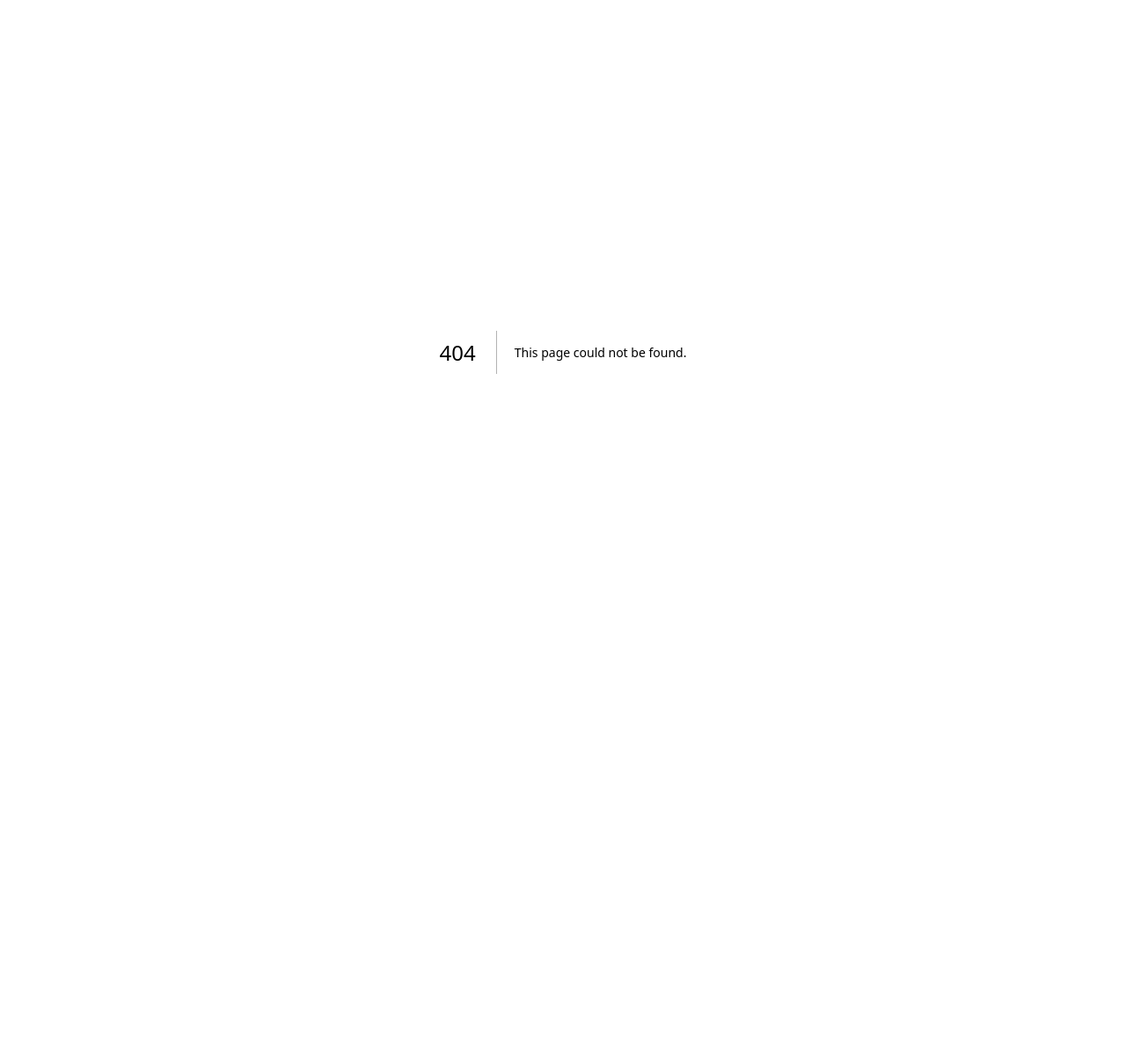
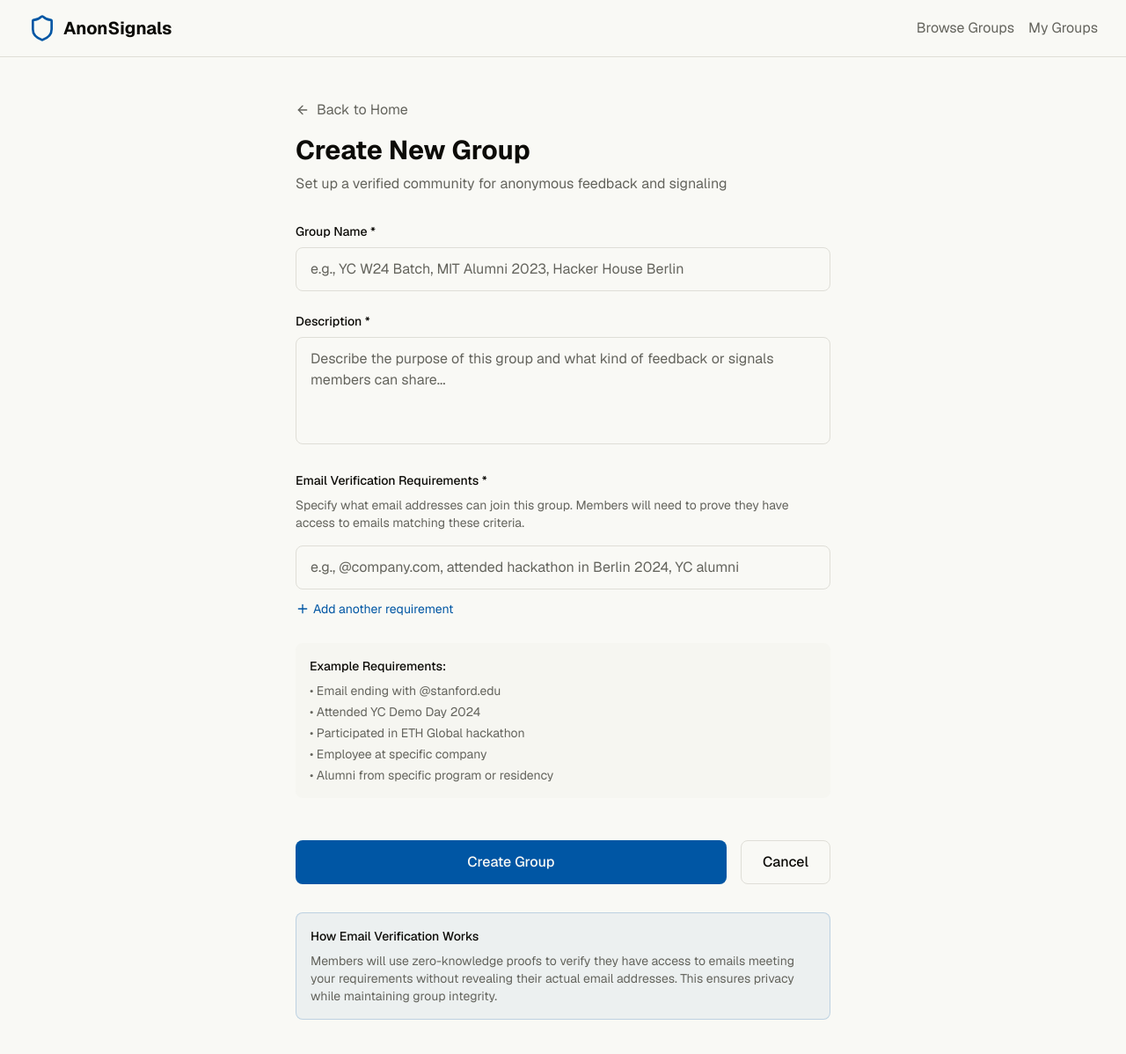
Before and after one commit to Akhil-2310/zksignals, a Next.js app: page /create-group in a window 1280 px wide. Before the commit this address had no page. Shown: the top 1198 px of the page at 88% size. Before the commit the page ends 800 px from the top, so only its background shows below. Built offline with nearby package versions, Linux system fonts and the light colour scheme.

Commit message:
create group page

```diff
--- /dev/null
+++ b/app/create-group/page.tsx
@@ -0,0 +1,198 @@
+"use client"
+
+import type React from "react"
+
+import { useState } from "react"
+import Link from "next/link"
+import { ArrowLeft, Shield, Plus, X } from "lucide-react"
+
+export default function CreateGroupPage() {
+  const [formData, setFormData] = useState({
+    name: "",
+    description: "",
+    restrictions: [""],
+  })
+
+  const addRestriction = () => {
+    setFormData((prev) => ({
+      ...prev,
+      restrictions: [...prev.restrictions, ""],
+    }))
+  }
+
+  const removeRestriction = (index: number) => {
+    setFormData((prev) => ({
+      ...prev,
+      restrictions: prev.restrictions.filter((_, i) => i !== index),
+    }))
+  }
+
+  const updateRestriction = (index: number, value: string) => {
+    setFormData((prev) => ({
+      ...prev,
+      restrictions: prev.restrictions.map((restriction, i) => (i === index ? value : restriction)),
+    }))
+  }
+
+  const handleSubmit = (e: React.FormEvent) => {
+    e.preventDefault()
+    // TODO: Handle form submission
+    console.log("Creating group:", formData)
+    alert("Group created successfully! (This will be connected to database later)")
+  }
+
+  return (
+    <div className="min-h-screen bg-background">
+      {/* Navigation */}
+      <nav className="border-b border-border">
+        <div className="max-w-7xl mx-auto px-4 sm:px-6 lg:px-8">
+          <div className="flex justify-between items-center h-16">
+            <div className="flex items-center">
+              <Link href="/" className="flex items-center space-x-2">
+                <Shield className="h-8 w-8 text-primary" />
+                <span className="text-xl font-bold text-foreground">AnonSignals</span>
+              </Link>
+            </div>
+            <div className="flex items-center space-x-4">
+              <Link href="/groups" className="text-muted-foreground hover:text-foreground transition-colors">
+                Browse Groups
+              </Link>
+              <Link href="/my-groups" className="text-muted-foreground hover:text-foreground transition-colors">
+                My Groups
+              </Link>
+            </div>
+          </div>
+        </div>
+      </nav>
+
+      <div className="max-w-2xl mx-auto py-12 px-4 sm:px-6 lg:px-8">
+        {/* Header */}
+        <div className="mb-8">
+          <Link
+            href="/"
+            className="inline-flex items-center text-muted-foreground hover:text-foreground transition-colors mb-4"
+          >
+            <ArrowLeft className="h-4 w-4 mr-2" />
+            Back to Home
+          </Link>
+          <h1 className="text-3xl font-bold text-foreground mb-2">Create New Group</h1>
+          <p className="text-muted-foreground">Set up a verified community for anonymous feedback and signaling</p>
+        </div>
+
+        {/* Form */}
+        <form onSubmit={handleSubmit} className="space-y-6">
+          {/* Group Name */}
+          <div>
+            <label htmlFor="name" className="block text-sm font-medium text-foreground mb-2">
+              Group Name *
+            </label>
+            <input
+              type="text"
+              id="name"
+              required
+              value={formData.name}
+              onChange={(e) => setFormData((prev) => ({ ...prev, name: e.target.value }))}
+              placeholder="e.g., YC W24 Batch, MIT Alumni 2023, Hacker House Berlin"
+              className="w-full px-4 py-3 bg-background border border-input rounded-lg focus:outline-none focus:ring-2 focus:ring-ring text-foreground placeholder:text-muted-foreground"
+            />
+          </div>
+
+          {/* Description */}
+          <div>
+            <label htmlFor="description" className="block text-sm font-medium text-foreground mb-2">
+              Description *
+            </label>
+            <textarea
+              id="description"
+              required
+              rows={4}
+              value={formData.description}
+              onChange={(e) => setFormData((prev) => ({ ...prev, description: e.target.value }))}
+              placeholder="Describe the purpose of this group and what kind of feedback or signals members can share..."
+              className="w-full px-4 py-3 bg-background border border-input rounded-lg focus:outline-none focus:ring-2 focus:ring-ring text-foreground placeholder:text-muted-foreground resize-none"
+            />
+          </div>
+
+          {/* Email Restrictions */}
+          <div>
+            <label className="block text-sm font-medium text-foreground mb-2">Email Verification Requirements *</label>
+            <p className="text-sm text-muted-foreground mb-4">
+              Specify what email addresses can join this group. Members will need to prove they have access to emails
+              matching these criteria.
+            </p>
+
+            <div className="space-y-3">
+              {formData.restrictions.map((restriction, index) => (
+                <div key={index} className="flex gap-2">
+                  <input
+                    type="text"
+                    required
+                    value={restriction}
+                    onChange={(e) => updateRestriction(index, e.target.value)}
+                    placeholder="e.g., @company.com, attended hackathon in Berlin 2024, YC alumni"
+                    className="flex-1 px-4 py-3 bg-background border border-input rounded-lg focus:outline-none focus:ring-2 focus:ring-ring text-foreground placeholder:text-muted-foreground"
+                  />
+                  {formData.restrictions.length > 1 && (
+                    <button
+                      type="button"
+                      onClick={() => removeRestriction(index)}
+                      className="px-3 py-3 text-muted-foreground hover:text-destructive transition-colors"
+                    >
+                      <X className="h-4 w-4" />
+                    </button>
+                  )}
+                </div>
+              ))}
+            </div>
+
+            <button
+              type="button"
+              onClick={addRestriction}
+              className="mt-3 inline-flex items-center text-sm text-primary hover:text-primary/80 transition-colors"
+            >
+              <Plus className="h-4 w-4 mr-1" />
+              Add another requirement
+            </button>
+          </div>
+
+          {/* Examples */}
+          <div className="bg-muted/30 p-4 rounded-lg">
+            <h3 className="text-sm font-medium text-foreground mb-2">Example Requirements:</h3>
+            <ul className="text-sm text-muted-foreground space-y-1">
+              <li>• Email ending with @stanford.edu</li>
+              <li>• Attended YC Demo Day 2024</li>
+              <li>• Participated in ETH Global hackathon</li>
+              <li>• Employee at specific company</li>
+              <li>• Alumni from specific program or residency</li>
+            </ul>
+          </div>
+
+          {/* Submit Button */}
+          <div className="flex gap-4 pt-6">
+            <button
+              type="submit"
+              className="flex-1 bg-primary text-primary-foreground py-3 px-6 rounded-lg hover:bg-primary/90 transition-colors font-medium"
+            >
+              Create Group
+            </button>
+            <Link
+              href="/"
+              className="px-6 py-3 border border-border text-foreground rounded-lg hover:bg-accent transition-colors font-medium text-center"
+            >
+              Cancel
+            </Link>
+          </div>
+        </form>
+
+        {/* Info Box */}
+        <div className="mt-8 p-4 bg-primary/5 border border-primary/20 rounded-lg">
+          <h3 className="text-sm font-medium text-foreground mb-2">How Email Verification Works</h3>
+          <p className="text-sm text-muted-foreground">
+            Members will use zero-knowledge proofs to verify they have access to emails meeting your requirements
+            without revealing their actual email addresses. This ensures privacy while maintaining group integrity.
+          </p>
+        </div>
+      </div>
+    </div>
+  )
+}
```
